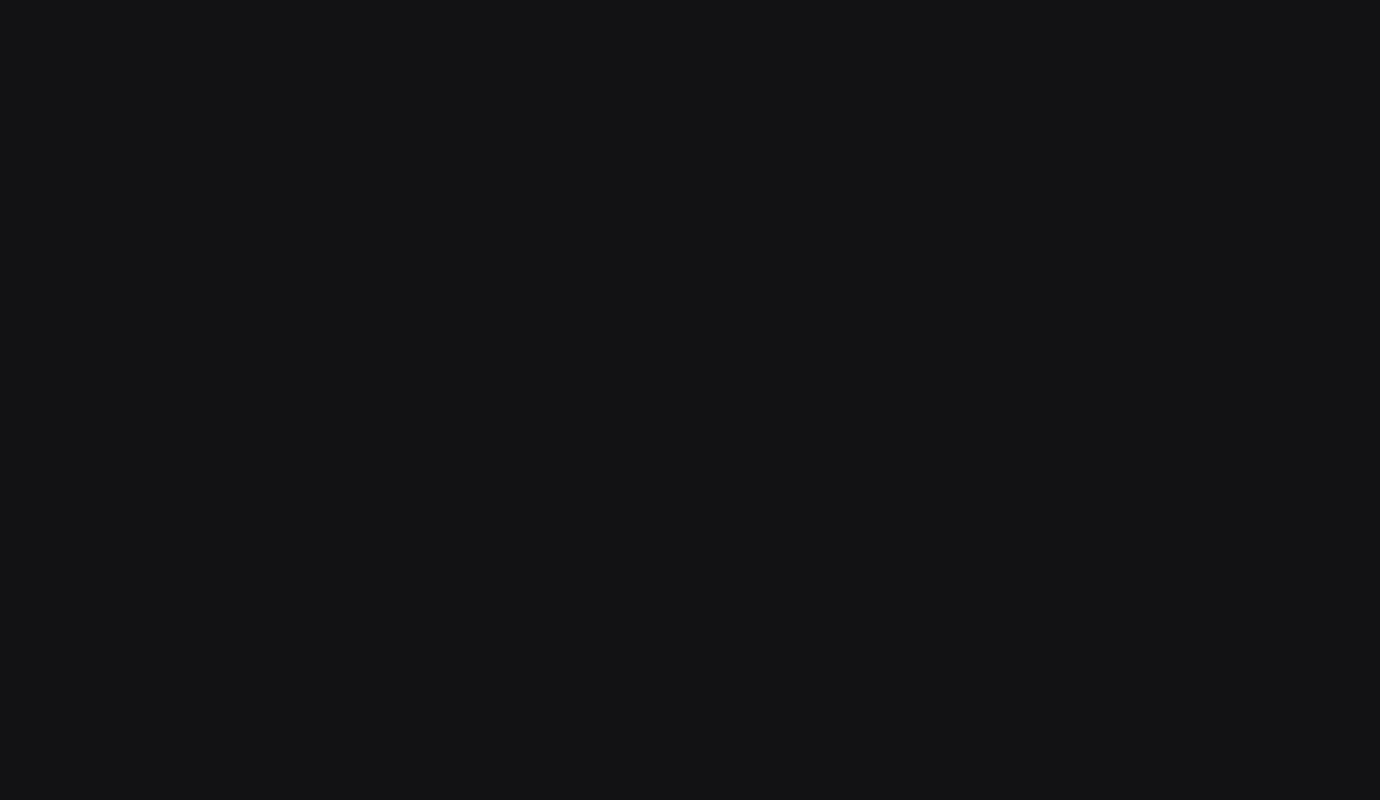
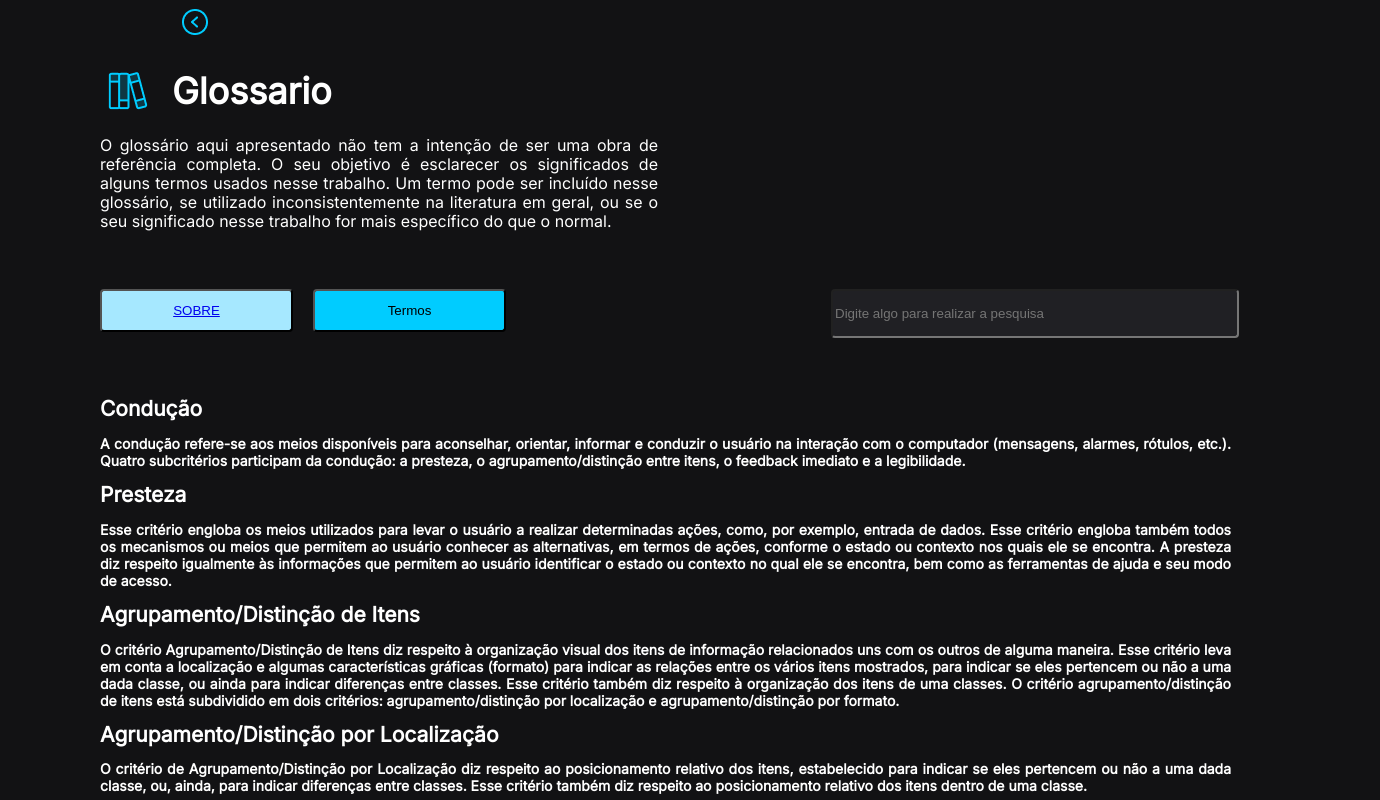
Before and after one commit to FatecFranca/DSM-G02-PI3-2022-2, a React (Vite) app in the folder frontend/: page /Glossario in a window 1280 px wide. Before the commit this address had no page. Shown: the part 140-940 px from the top of the page, 1380 px wide, since content can reach past the window. Before the commit the page ends 800 px from the top, so only its background shows below. Built offline with nearby package versions, Linux system fonts and the light colour scheme.

Commit message:
Tela do Glossario
rotas, html e css da tela do glossario

```diff
--- a/frontend/src/App.jsx
+++ b/frontend/src/App.jsx
@@ -3,6 +3,7 @@ import { BrowserRouter as Router, Routes, Route} from 'react-router-dom';
 //IMPORT DAS PAGINAS DA APLICAÇÃO
 import Home from './pages/Home/Home'
 import Sobre from './pages/Sobre/Sobre'
+import Glossario from './pages/Glossario/Glossario'
 
 
 
@@ -13,6 +14,7 @@ function App() {
       <Routes>
       <Route path="/Sobre" element={<Sobre />} />
         <Route path="/" element={<Home />} />
+        <Route path="/Glossario" element={<Glossario />} />
       </Routes>
    </Router>
   );
--- /dev/null
+++ b/frontend/src/pages/Glossario/Glossario.jsx
@@ -0,0 +1,51 @@
+import React from "react";
+import Header from "../../components/Header/header";
+import imgbooks from "../../img/Books.png";
+import imgvoltar from "../../img/voltar.png";
+import { Link } from "react-router-dom";
+import "./glossario.css";
+
+//Pagina Questoes da Aplicação
+export default function Glossario() {
+
+    return (
+        <div className="app">
+            <Header />
+
+            <div className="glossario">
+                <img className="volt" src={imgvoltar} />
+                <img className="boks" src={imgbooks} />
+                <h2> Glossario </h2>
+            </div>
+            <div className='conteudo'>
+                <p>
+                    O glossário aqui apresentado não tem a intenção de ser uma obra de referência completa. O seu objetivo é esclarecer os significados de alguns termos usados nesse trabalho.  Um termo pode ser incluído nesse glossário, se utilizado inconsistentemente na literatura em geral,  ou se o seu significado nesse trabalho for mais específico do que o normal.
+                </p>
+
+            </div>
+            <button className='cri'><Link to="/Sobre">SOBRE</Link></button>
+            <button className='ter'> Termos </button>
+            <input className='in' type={"text"} placeholder='Digite algo para realizar a pesquisa'></input>
+            <div className="cont">
+                <h2>Condução</h2>
+                <p>A condução refere-se aos meios disponíveis para aconselhar, orientar, informar e conduzir o usuário na interação com o computador (mensagens, alarmes, rótulos, etc.). Quatro subcritérios participam da condução: a presteza, o agrupamento/distinção entre itens, o feedback imediato e a legibilidade.</p>
+                <h2>Presteza</h2>
+                <p>Esse critério engloba os meios utilizados para levar o usuário a realizar determinadas ações, como, por exemplo, entrada de dados. Esse critério engloba também todos os mecanismos ou meios que permitem ao usuário conhecer as alternativas, em termos de ações, conforme o estado ou contexto nos quais ele se encontra. A presteza diz respeito igualmente às informações que permitem ao usuário identificar o estado ou contexto no qual ele se encontra, bem como as ferramentas de ajuda e seu modo de acesso.</p>
+                <h2>Agrupamento/Distinção de Itens</h2>
+                <p>O critério Agrupamento/Distinção de Itens diz respeito à organização visual dos itens de informação relacionados uns com os outros de alguma maneira. Esse critério leva em conta a localização e algumas características gráficas (formato) para indicar as relações entre os vários itens mostrados, para indicar se eles pertencem ou não a uma dada classe, ou ainda para indicar diferenças entre classes. Esse critério também diz respeito à organização dos itens de uma classes. O critério agrupamento/distinção de itens está subdividido em dois critérios: agrupamento/distinção por localização e agrupamento/distinção por formato.</p>
+                <h2>Agrupamento/Distinção por Localização</h2>
+                <p>O critério de Agrupamento/Distinção por Localização diz respeito ao posicionamento relativo dos itens, estabelecido para indicar se eles pertencem ou não a uma dada classe, ou, ainda, para indicar diferenças entre classes. Esse critério também diz respeito ao posicionamento relativo dos itens dentro de uma classe.</p>
+                <h2>Agrupamento/Distinção por Formato</h2>
+                <p>O critério de Agrupamento/Distinção por Formato diz respeito mais especificamente às características gráficas (formato, cor, etc.) que indicam se itens pertencem ou não a uma dada classe, ou que indicam ainda distinções entre classes diferentes ou distinções entre itens de uma dada classe.</p>
+                <h2>Feedback Imediato</h2>
+                <p>O Feedback Imediato diz respeito às respostas do sistema às ações do usuário. Tais entradas podem ir do simples pressionar de uma tecla até uma lista de comandos. Em todos os casos, respostas do computador devem ser fornecidas, de forma rápida, com passo (timing) apropriado e consistente para cada tipo de transação. De todo modo, uma resposta rápida deve ser fornecida com informações sobre a transação solicitada e seu resultado.</p>
+                <h2>Legibilidade</h2>
+                <p>A Legibilidade diz respeito às características lexicais das informações apresentadas na tela que possam dificultar ou facilitar a leitura dessa informação (brilho do caractere, contraste letra/fundo, tamanho da fonte, espaçamento entre palavras, espaçamento entre linhas, espaçamento de parágrafos, comprimento da linha, etc.). Por definição, o critério Legibilidade não abrange mensagens de erro ou de feedback.</p>
+                <h2>Carga de Trabalho</h2>
+                <p>Carga de Trabalho O critério Carga de Trabalho diz respeito a todos os elementos da interface que têm um papel importante na redução da carga cognitiva e perceptiva do usuário e no aumento da eficiência do diálogo. O critério Carga de Trabalho está subdividido em dois critérios: Brevidade (que inclui Concisão e Ações Mínimas) e Densidade Informacional.</p>
+                <h2>Brevidade</h2>
+                <p>O critério de Brevidade diz respeito à carga de trabalho perceptiva e cognitiva, tanto para entradas e saídas individuais, quanto para conjuntos de entradas (isto é, conjuntos de ações necessárias para se alcançar uma meta). A Brevidade corresponde ao objetivo de limitar a carga de trabalho de leitura e entradas, e o número de passos. O critério de Brevidade está subdividido em dois critérios: Concisão e Ações Mínimas.</p>
+            </div>
+        </div>
+    );
+}
--- /dev/null
+++ b/frontend/src/pages/Glossario/glossario.css
@@ -0,0 +1,128 @@
+.glossario {
+    display: flex;
+    flex-direction: row;
+    justify-content: center;
+    align-items: center;
+    padding: 5px 10px;
+    gap: 20px;
+    position: absolute;
+    width: 258px;
+    height: 60px;
+    left: 82px;
+    top: 196px;
+}
+
+.glossario h2 {
+    width: 168px;
+    height: 44px;
+    font-family: 'Inter';
+    font-style: normal;
+    font-weight: 700;
+    font-size: 36px;
+    line-height: 44px;
+    /* identical to box height */
+    color: #FFFFFF;
+
+}
+
+.volt {
+    position: absolute;
+    width: 32px;
+    height: 32px;
+    left: 97px;
+    top: -50px;
+}
+
+.boks {
+    width: 50px;
+    height: 50px;
+}
+
+.conteudo {
+    position: absolute;
+    width: 558px;
+    height: 110px;
+    left: 100px;
+    top: 268px;
+
+    font-family: 'Inter';
+    font-style: normal;
+    font-weight: 400;
+    font-size: 16px;
+    line-height: 19px;
+    display: flex;
+    align-items: center;
+    text-align: justify;
+
+    color: #FFFFFF;
+
+}
+
+.cri {
+    display: flex;
+    flex-direction: row;
+    justify-content: center;
+    align-items: center;
+    padding: 12px 16px;
+    gap: 10px;
+
+    position: absolute;
+    width: 193px;
+    height: 43px;
+    left: 100px;
+    top: 429px;
+
+    background: #A6E8FF;
+    border-radius: 4px;
+
+}
+
+.ter {
+    display: flex;
+    flex-direction: row;
+    justify-content: center;
+    align-items: center;
+    padding: 12px 16px;
+    gap: 10px;
+    position: absolute;
+    width: 193px;
+    height: 43px;
+    left: 313px;
+    top: 429px;
+    background: #00CCFF;
+    border-radius: 4px;
+}
+
+.in {
+    display: flex;
+    flex-direction: row;
+    align-items: center;
+    gap: 110px;
+    position: absolute;
+    width: 400px;
+    height: 43px;
+    left: 831px;
+    top: 429px;
+
+    /* grey/800 */
+
+    background: #202024;
+    border-radius: 4px;
+}
+
+.cont {
+    position: absolute;
+    width: 1131px;
+    height: 765px;
+    left: 100px;
+    top: 523px;
+
+    font-family: 'Inter';
+    font-style: normal;
+    font-weight: 800;
+    font-size: 14px;
+    line-height: 17px;
+    text-align: justify;
+
+    color: #FFFFFF;
+}
```
